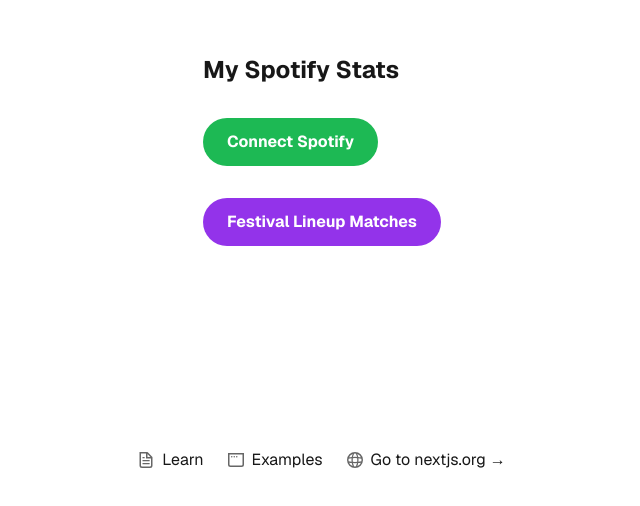
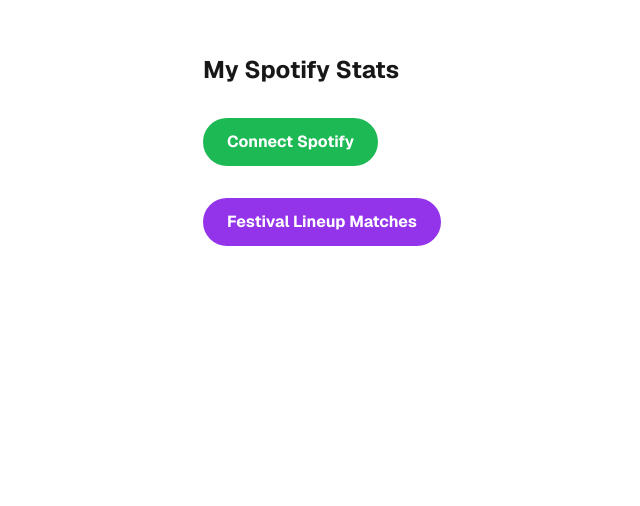
Before and after one commit to potluck/lineup-finder, a Next.js app: page / in a window 1280 px wide. Shown: the part 250-756 px from the top of the page, without its empty margins (318-958 px from the left). Built offline with nearby package versions, Linux system fonts and the light colour scheme.

Commit message:
remove default footer

```diff
--- a/app/page.tsx
+++ b/app/page.tsx
@@ -17,53 +17,6 @@
           Festival Lineup Matches
         </Link>
       </main>
-      <footer className="row-start-3 flex gap-6 flex-wrap items-center justify-center">
-        <a
-          className="flex items-center gap-2 hover:underline hover:underline-offset-4"
-          href="https://nextjs.org/learn?utm_source=create-next-app&utm_medium=appdir-template-tw&utm_campaign=create-next-app"
-          target="_blank"
-          rel="noopener noreferrer"
-        >
-          <Image
-            aria-hidden
-            src="/file.svg"
-            alt="File icon"
-            width={16}
-            height={16}
-          />
-          Learn
-        </a>
-        <a
-          className="flex items-center gap-2 hover:underline hover:underline-offset-4"
-          href="https://vercel.com/templates?framework=next.js&utm_source=create-next-app&utm_medium=appdir-template-tw&utm_campaign=create-next-app"
-          target="_blank"
-          rel="noopener noreferrer"
-        >
-          <Image
-            aria-hidden
-            src="/window.svg"
-            alt="Window icon"
-            width={16}
-            height={16}
-          />
-          Examples
-        </a>
-        <a
-          className="flex items-center gap-2 hover:underline hover:underline-offset-4"
-          href="https://nextjs.org?utm_source=create-next-app&utm_medium=appdir-template-tw&utm_campaign=create-next-app"
-          target="_blank"
-          rel="noopener noreferrer"
-        >
-          <Image
-            aria-hidden
-            src="/globe.svg"
-            alt="Globe icon"
-            width={16}
-            height={16}
-          />
-          Go to nextjs.org →
-        </a>
-      </footer>
     </div>
   );
 }
```
